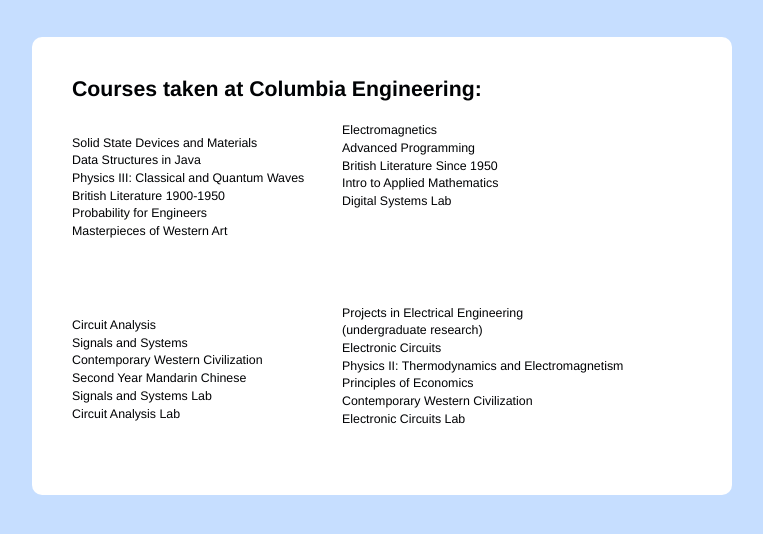
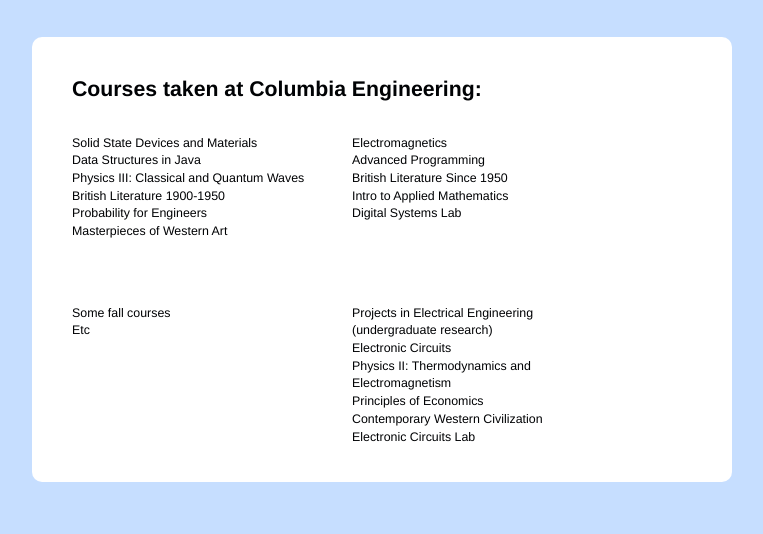
Before and after one commit to RebeccaMurray/RebeccaMurray.github.io, a plain HTML site: page coursework_page.html in a window 1280 px wide. Shown: the part 166-700 px from the top of the page, without its empty margins (258-1021 px from the left). Drawn offline with nearby package versions, Linux system fonts and the light colour scheme; a script that the page names is missing.

Commit message:
fixed uneven coursework blocks

```diff
--- a/coursework_page.html
+++ b/coursework_page.html
@@ -40,19 +40,13 @@
 						Advanced Programming<br>
 						British Literature Since 1950<br>
 						Intro to Applied Mathematics<br>
-						Digital Systems Lab<br>
-					</p>
+						Digital Systems Lab</p>
 				</div>
 			</div>
-			<div id=year>
+			<div id="year">
 				<div id="fallcourse">
-					<p>
-					Circuit Analysis<br>
-					Signals and Systems<br>
-					Contemporary Western Civilization<br>
-					Second Year Mandarin Chinese<br>
-					Signals and Systems Lab<br>
-					Circuit Analysis Lab</p>
+					<p>Some fall courses<br>
+						Etc</p>
 				</div>
 				<div id="springcourse">
 					<p>
@@ -65,6 +59,8 @@
 					Electronic Circuits Lab</p>
 				</div>
 			</div>
+		</div>
+
 
 
 		<script src="//ajax.googleapis.com/ajax/libs/jquery/1.11.1/jquery.min.js"></script>
--- a/css/main.css
+++ b/css/main.css
@@ -62,17 +62,22 @@ body {
 	padding-right: 20px;
 
 }
+#year {
+	height:170px;
+}
 #fallcourse {
-	position: absolute;
-	width:250px;
+/*	position: absolute;
+*/	width:250px;
 	float:left;
 	padding-left:20px;
 	height:170px;
 }
 #springcourse {
-	margin-left: 250px;
-	padding-left: 40px;
-	padding-right: 20px;
+	position:absolute;
+	margin-left: 280px;
+	width:250px;
+	float:left;
+	padding-left: 20px;
 	height:170px;
 }
 
```
